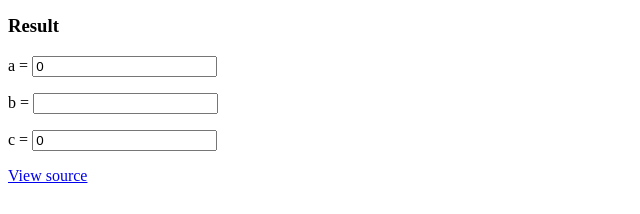
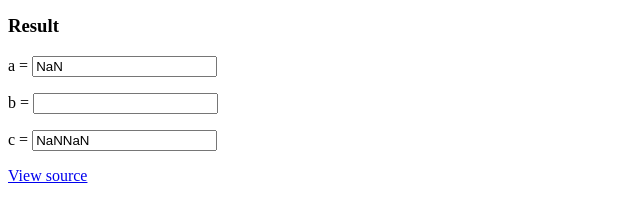
Before and after one commit to nikitasardov/nikitasardov.github.io, a plain HTML site: page TripleSwap.html in a window 1280 px wide. Both pictures are taken after a click on the button "Swap!". Shown: the part 184-398 px from the top of the page, 0-640 px from the left. Drawn offline with nearby package versions, Linux system fonts and the light colour scheme.

Commit message:
Update TripleSwap.html

```diff
--- a/TripleSwap.html
+++ b/TripleSwap.html
@@ -39,18 +39,18 @@
     <script>
     $(document).ready(function () {
       $('#calculate').click(function() {
-      var a = $('#input_a').val(),
-          b = $('#input_b').val(),
-          c = $('#input_c').val();
-      a = +(a - b);
+      var a = parseFloat($('#input_a').val()).toFixed(1),
+          b = parseFloat($('#input_b').val()).toFixed(1),
+          c = parseFloat($('#input_c').val()).toFixed(1);
+      a = a - b;
         console.log('a = a - b = ' + a);
-      b = +(b - c);
+      b = b - c;
         console.log('b = b - c = ' + b);
-      c = +(a + b + c);
+      c = a + b + c;
         console.log('c = a + b + c = ' + c);
-      a = +(c - a);
+      a = c - a;
         console.log('a = c - a = ' + a);
-      b = +(a - b);
+      b = a - b;
         console.log('b = a - b = ' + b);
       $('#result_a').val(a);
       $('#result_b').val(b);
```
